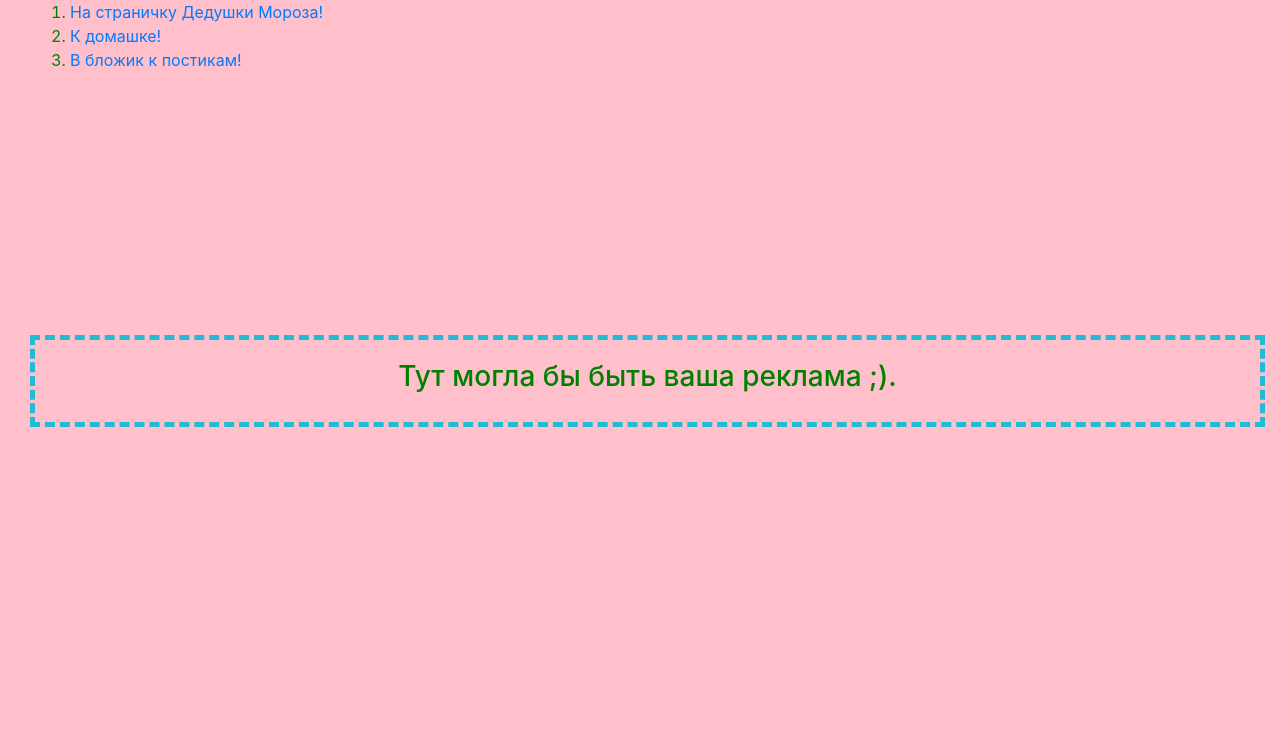
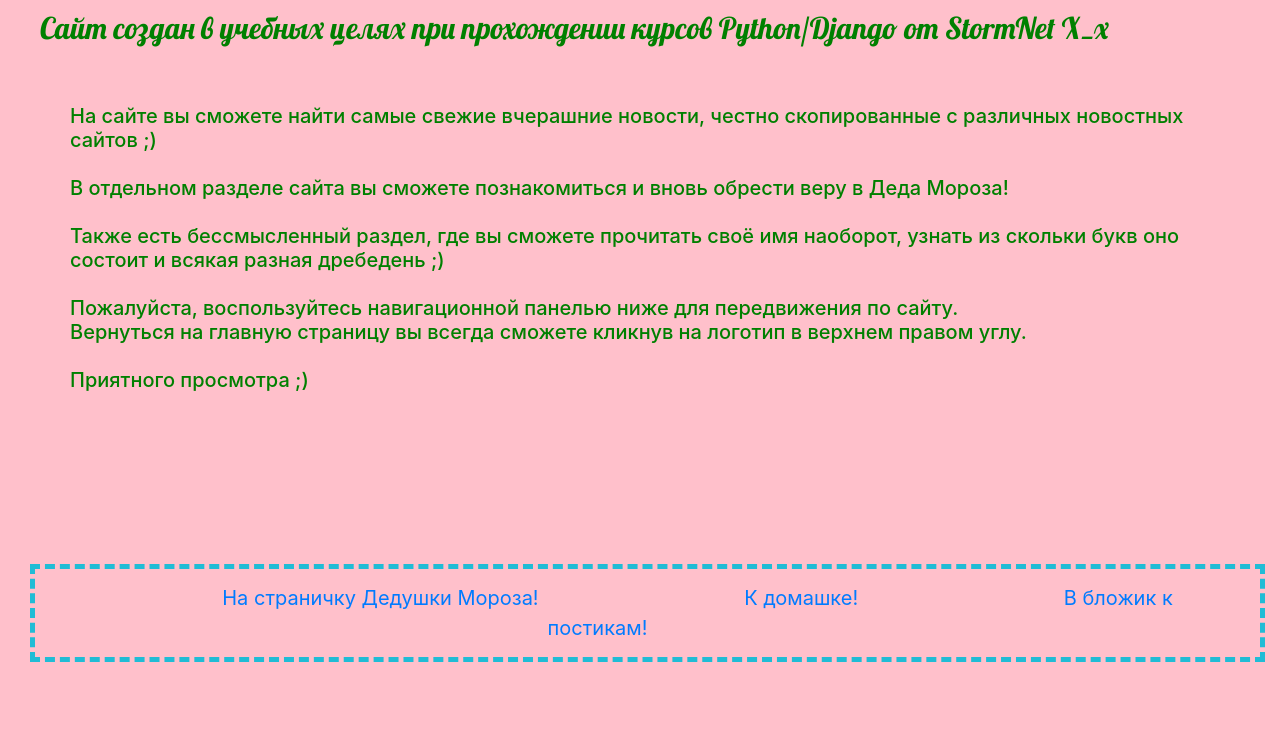
Before and after one commit to Substance0510/Stormnet, a Django app: page / in a window 1280 px wide. Shown: the part 83-823 px from the top of the page. Before the commit the page ends 510 px from the top, so only its background shows below. Run offline with Django 3.2, Linux system fonts and the light colour scheme; some libraries are stand-ins or nearby versions.

Commit message:
Изменился дизайн и немного наполнение сайта.

```diff
--- a/Lection9/Dj_project/blog/static/css/blog.css
+++ b/Lection9/Dj_project/blog/static/css/blog.css
@@ -2,6 +2,18 @@ h1  {
     color: red;
     font-family: 'Lobster', cursive;
     font-size: 50px;
+}
+
+h2  {
+    padding: 10px;
+    font-family: 'Lobster', cursive;
+    font-size: 30px;
+}
+
+
+h3  {
+    padding: 40px;
+    font-size: 20px;
 }
 
 body {
@@ -13,10 +25,10 @@ body {
 
 footer {
     border: 5px dashed #20bcd5;
-    padding: 20px;
-    margin-top: 20%;
+    padding: 10px;
+    margin-top: 10%;
     text-align: center;
-    font-size: 50px;
+    font-size: 20px;
 }
 
 .rightpic {
@@ -25,3 +37,14 @@ float: right; /* Выравнивание по правому краю */
 /* height: 100%;
 width: 100%; */
 }
+
+ol.navigation_bar {
+margin: 0; /* Обнуляем значение отступов */
+padding: 4px; /* Значение полей */
+}
+ol.navigation_bar li {
+display: inline; /* Отображать как строчный элемент */
+/* margin-right: 50px; /* Отступ слева */
+/* border: 1px solid #000; /* Рамка вокруг текста */
+padding: 100px; /* Поля вокруг текста */
+}
--- a/Lection9/Dj_project/blog/templates/blog/includes/footer.html
+++ b/Lection9/Dj_project/blog/templates/blog/includes/footer.html
@@ -1,4 +1,14 @@
 {% load static %}
 <head><link rel="stylesheet" href="{% static 'css/blog.css' %}"></head>
 
-<h3>Тут могла бы быть ваша реклама ;).</h3>
+<div class="row">
+    <div class="col-md-12">
+        <nav>
+            <ol class="navigation_bar">
+                <li><a href="{% url 'ded_moroz' %}">На страничку Дедушки Мороза!</a></li>
+                <li><a href="{% url 'homework' %}">К домашке!</a></li>
+                <li><a href="{% url 'post_list' %}">В бложик к постикам!</a></li>
+            </ol>
+        </nav>
+    </div>
+</div>
--- a/Lection9/Dj_project/blog/templates/blog/main_page.html
+++ b/Lection9/Dj_project/blog/templates/blog/main_page.html
@@ -5,3 +5,28 @@
     <h1>Самая галоуная страница!</h1>
 
 {% endblock header %}
+
+{% block articles %}
+<div class="row">
+    <div class="col-md-12">
+        <h2>
+            Сайт создан в учебных целях при прохождении курсов Python/Django от StormNet X_x
+        </h2>
+        <h3>
+            На сайте вы сможете найти самые свежие вчерашние новости,
+            честно скопированные с различных новостных сайтов ;) <br />
+            <br />
+            В отдельном разделе сайта вы сможете познакомиться и вновь обрести веру в Деда Мороза! <br />
+            <br />
+            Также есть бессмысленный раздел, где вы сможете прочитать своё имя наоборот, узнать из скольки букв
+            оно состоит и всякая разная дребедень ;) <br />
+            <br />
+            Пожалуйста, воспользуйтесь навигационной панелью ниже для передвижения по сайту. <br />
+            Вернуться на главную страницу вы всегда сможете кликнув на логотип в верхнем правом углу. <br />
+            <br />
+            Приятного просмотра ;)
+        </h3>
+    </div>
+</div>
+
+{% endblock articles %}
--- a/Lection9/Dj_project/blog/templates/blog/post_list.html
+++ b/Lection9/Dj_project/blog/templates/blog/post_list.html
@@ -21,7 +21,7 @@
 </div>
 <div class="row">
     {% for post in posts %}
-        <div class="col-md-4">
+        <div class="col-md-4" style="background-color: #fcc2e6">
             <hr />
             <p>Дата публикации: {{ post.published_date }}</p>
             <h2><a href="{% url 'post' %}?id={{ post.pk }}">{{ post.title }}</a></h2>
--- a/Lection9/Dj_project/blog/templates/blog/template.html
+++ b/Lection9/Dj_project/blog/templates/blog/template.html
@@ -25,7 +25,7 @@
                 <div class="col-md-2">
                     <div class="row">
                         <div class="col-md-12">
-                    <a href="{% url 'main_page' %}"><img src="{% static  'images/small_logo.png' %}"
+                            <a href="{% url 'main_page' %}"><img src="{% static  'images/small_logo.png' %}"
                                                                                    alt="logo" class="rightpic"></a>
                         </div>
                     </div>
@@ -34,17 +34,9 @@
         </header>
 
         <article>
-            <div class="row">
-                <nav>
-                    <div class="col-md-12">
-                        <ol>
-                            <li><a href="{% url 'ded_moroz' %}">На страничку Дедушки Мороза!</a></li>
-                            <li><a href="{% url 'homework' %}">К домашке!</a></li>
-                            <li><a href="{% url 'post_list' %}">В бложик к постикам!</a></li>
-                        </ol>
-                    </div>
-                </nav>
-            </div>
+<!--            <div class="row">-->
+
+<!--            </div>-->
             {% block articles %}
             {% endblock articles %}
         </article>
```
